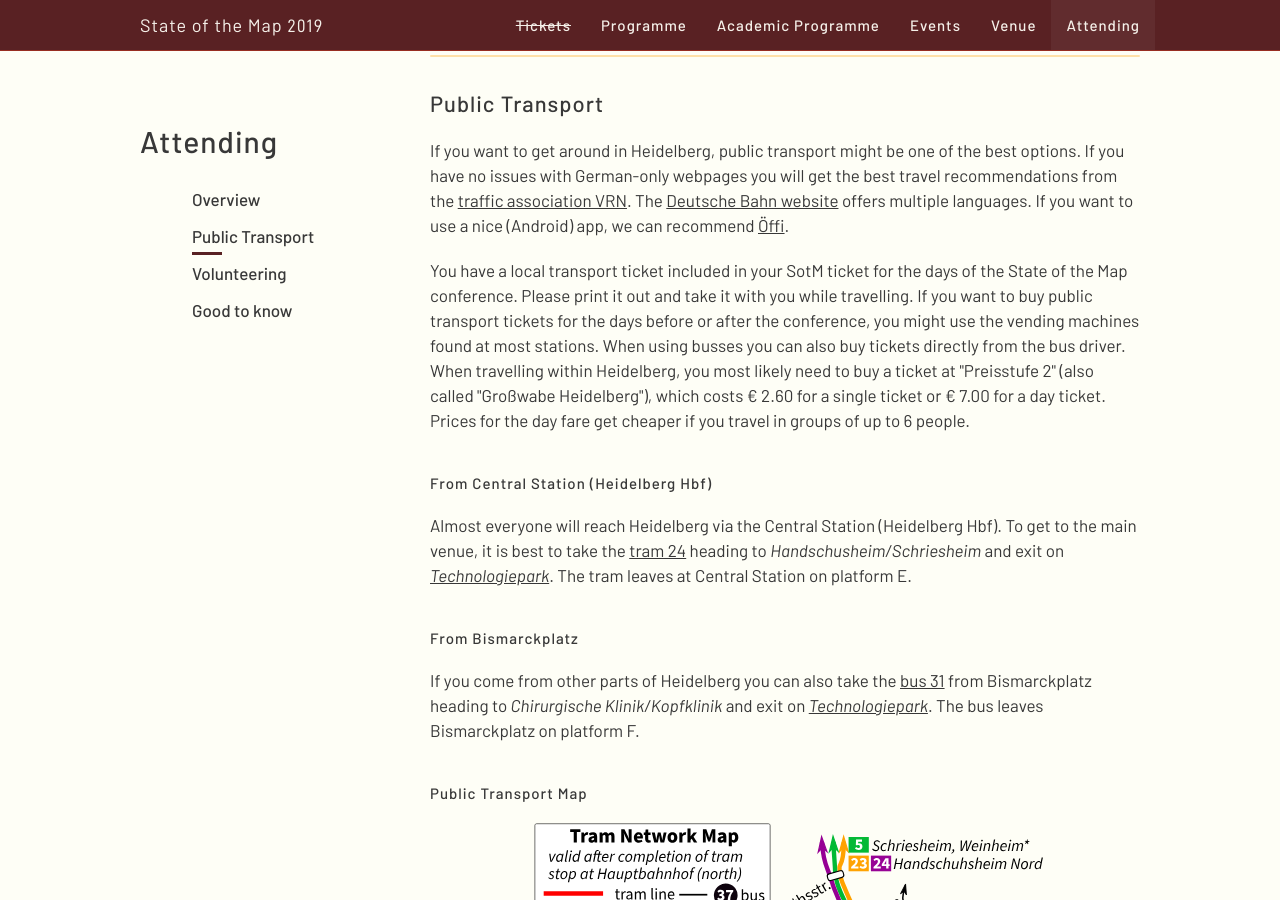
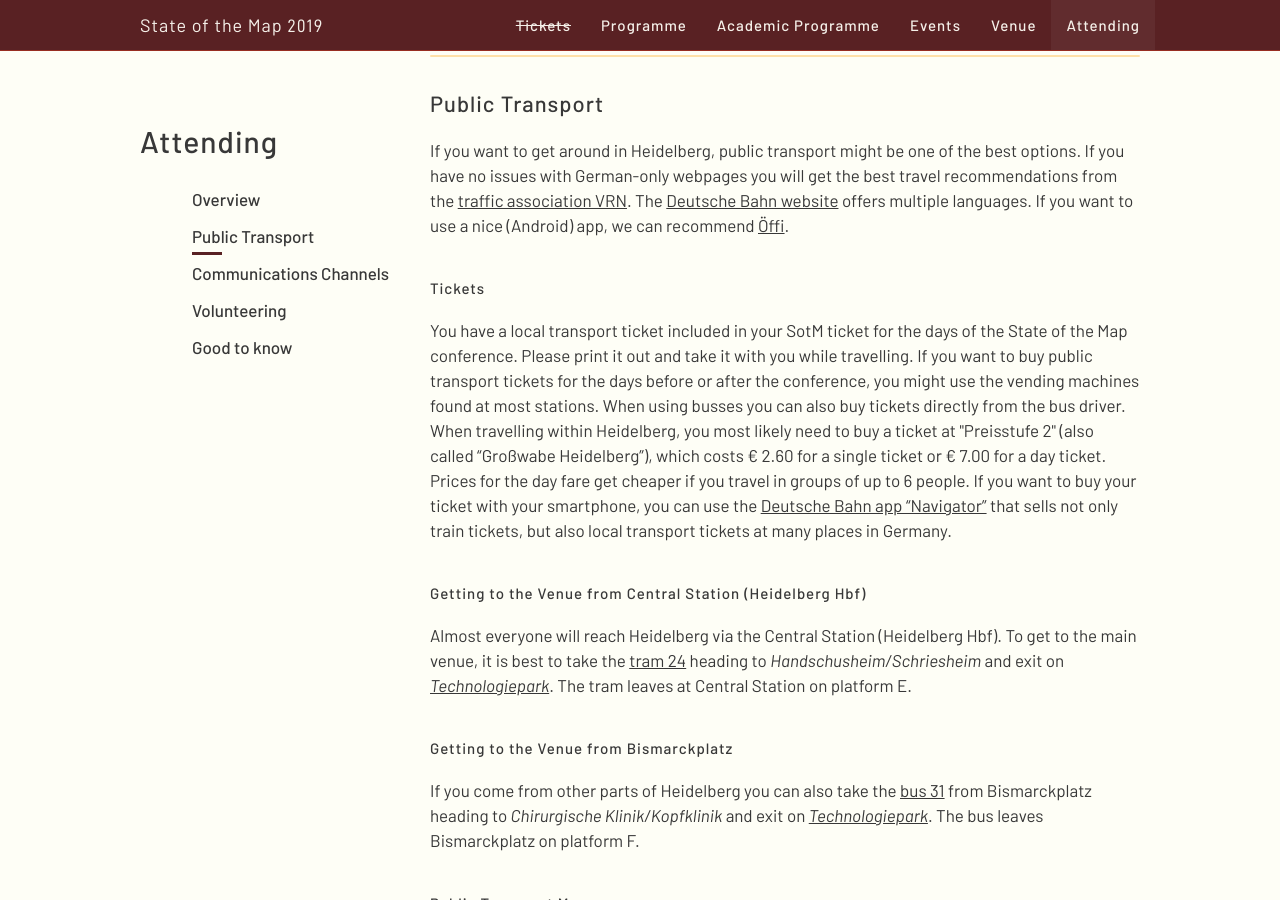
Before and after one commit to openstreetmap/stateofthemap-2019, a Jekyll site: the page built from attending/index.html, in a window 1280 px wide and 900 px high, scrolled down 958 px. Built offline with Jekyll 4.4.1, drawn with Linux system fonts in a browser that asks for light colours; some of the changed text lies outside the part shown.

Commit message:
Tickets buying possibility via app and Communications Channels added

```diff
--- a/attending/index.html
+++ b/attending/index.html
@@ -2,7 +2,7 @@
 layout: page-with-toc
 color: purple
 title: Attending
-headings: "overview,public-transport,volunteering,good-to-know"
+headings: "overview,public-transport,communications,volunteering,good-to-know"
 ---
 
     <div class='col12  keyline-bottom-thick contain space-top4'>
@@ -19,12 +19,13 @@
         <h2 class='space-bottom1' id='public-transport'>Public Transport</h2>
         <p>If you want to get around in Heidelberg, public transport might be one of the best options. If you have no issues with German-only webpages you will get the best travel recommendations from the <a href="https://www.vrn.de">traffic association VRN</a>. The <a href="https://www.bahn.com/en/view/index.shtml">Deutsche Bahn website</a> offers multiple languages. If you want to use a nice (Android) app, we can recommend <a href="https://play.google.com/store/apps/details?id=de.schildbach.oeffi">Öffi</a>.</p>
 
-        <p>You have a local transport ticket included in your SotM ticket for the days of the State of the Map conference. Please print it out and take it with you while travelling. If you want to buy public transport tickets for the days before or after the conference, you might use the vending machines found at most stations. When using busses you can also buy tickets directly from the bus driver. When travelling within Heidelberg, you most likely need to buy a ticket at "Preisstufe 2" (also called "Großwabe Heidelberg"), which costs € 2.60 for a single ticket or € 7.00 for a day ticket. Prices for the day fare get cheaper if you travel in groups of up to 6 people.</p>
+        <h3 class='space-bottom1'>Tickets</h3>
+        <p>You have a local transport ticket included in your SotM ticket for the days of the State of the Map conference. Please print it out and take it with you while travelling. If you want to buy public transport tickets for the days before or after the conference, you might use the vending machines found at most stations. When using busses you can also buy tickets directly from the bus driver. When travelling within Heidelberg, you most likely need to buy a ticket at "Preisstufe 2" (also called “Großwabe Heidelberg”), which costs € 2.60 for a single ticket or € 7.00 for a day ticket. Prices for the day fare get cheaper if you travel in groups of up to 6 people. If you want to buy your ticket with your smartphone, you can use the <a href="https://play.google.com/store/apps/details?id=de.hafas.android.db">Deutsche Bahn app “Navigator”</a> that sells not only train tickets, but also local transport tickets at many places in Germany.</p>
 
-        <h3 class='space-bottom1'>From Central Station (Heidelberg Hbf)</h3>
+        <h3 class='space-bottom1'>Getting to the Venue from Central Station (Heidelberg Hbf)</h3>
         <p>Almost everyone will reach Heidelberg via the Central Station (Heidelberg Hbf). To get to the main venue, it is best to take the <a href="https://www.rnv-online.de/media/rnv-online.de/Fahrtinfo/Fahrplaene/Aushangfahrplaene/24_2_15666.pdf">tram 24</a> heading to <em>Handschusheim/Schriesheim</em> and exit on <em><a href="https://reiseauskunft.bahn.de//bin/query.exe/en?Z=Neuenheim+Technologiepark,+Heidelberg">Technologiepark</a></em>. The tram leaves at Central Station on platform E.</p>
 
-        <h3 class='space-bottom1'>From Bismarckplatz</h3>
+        <h3 class='space-bottom1'>Getting to the Venue from Bismarckplatz</h3>
         <p>If you come from other parts of Heidelberg you can also take the <a href="https://www.rnv-online.de/media/rnv-online.de/Fahrtinfo/Fahrplaene/Aushangfahrplaene/31_1_10980.pdf">bus 31</a> from Bismarckplatz heading to <em>Chirurgische Klinik/Kopfklinik</em> and exit on <em><a href="https://reiseauskunft.bahn.de//bin/query.exe/en?Z=Neuenheim+Technologiepark,+Heidelberg">Technologiepark</a></em>. The bus leaves Bismarckplatz on platform F.
 
         <h3 class='space-bottom1'>Public Transport Map</h3>
@@ -40,6 +41,13 @@
 
         <h3 class='space-bottom1'>Alternative: Taxi</h3>
         <p>If you want to use a taxi in Heidelberg, normally you will find enough at transfer points like Heidelberg Central Station or Bismarckplatz. If you want to call for one, just call the taxi control center Heidelberg: <a href="tel:+496221302030">+49 6221 30 20 30</a></p>
+      </div>
+    </div>
+
+    <div class='col12  keyline-bottom-thick contain space-top4'>
+      <div class='space-bottom2 clearfix'>
+        <h2 class='space-bottom1' id='communications'>Communications Channels</h2>
+        <p>During the conference, you can get information via Twitter by the official account <a href="https://twitter.com/sotm">@sotm</a>. Everyone that is tweeting about the State of the Map should use the hashtag <a href="https://twitter.com/hashtag/SotM2019">#SotM2019</a>. If you prefer using Telegram, you can join the <a href="https://t.me/sotm2018">Telegram State of the Map Group</a> to have a chat with other people attending the State of the Map. We will also post important information in this Group.</p>
       </div>
     </div>
 
```
